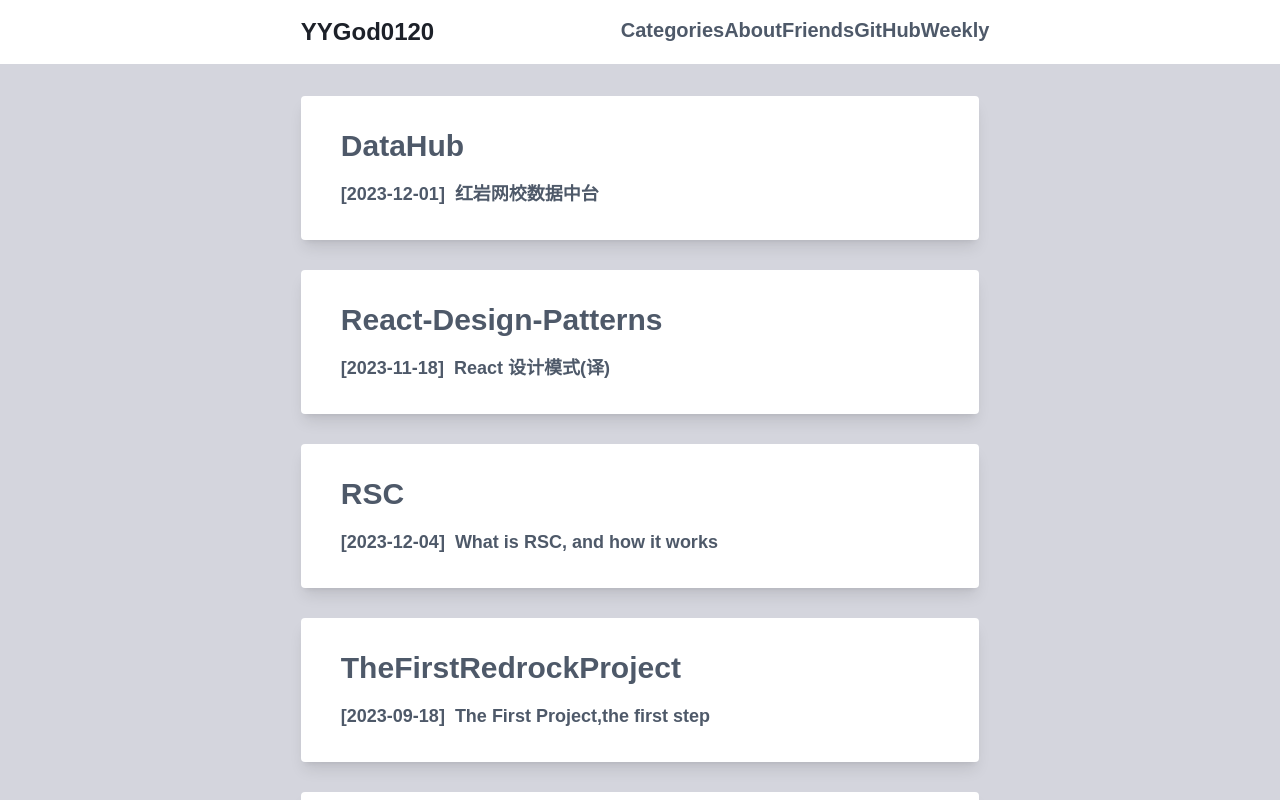
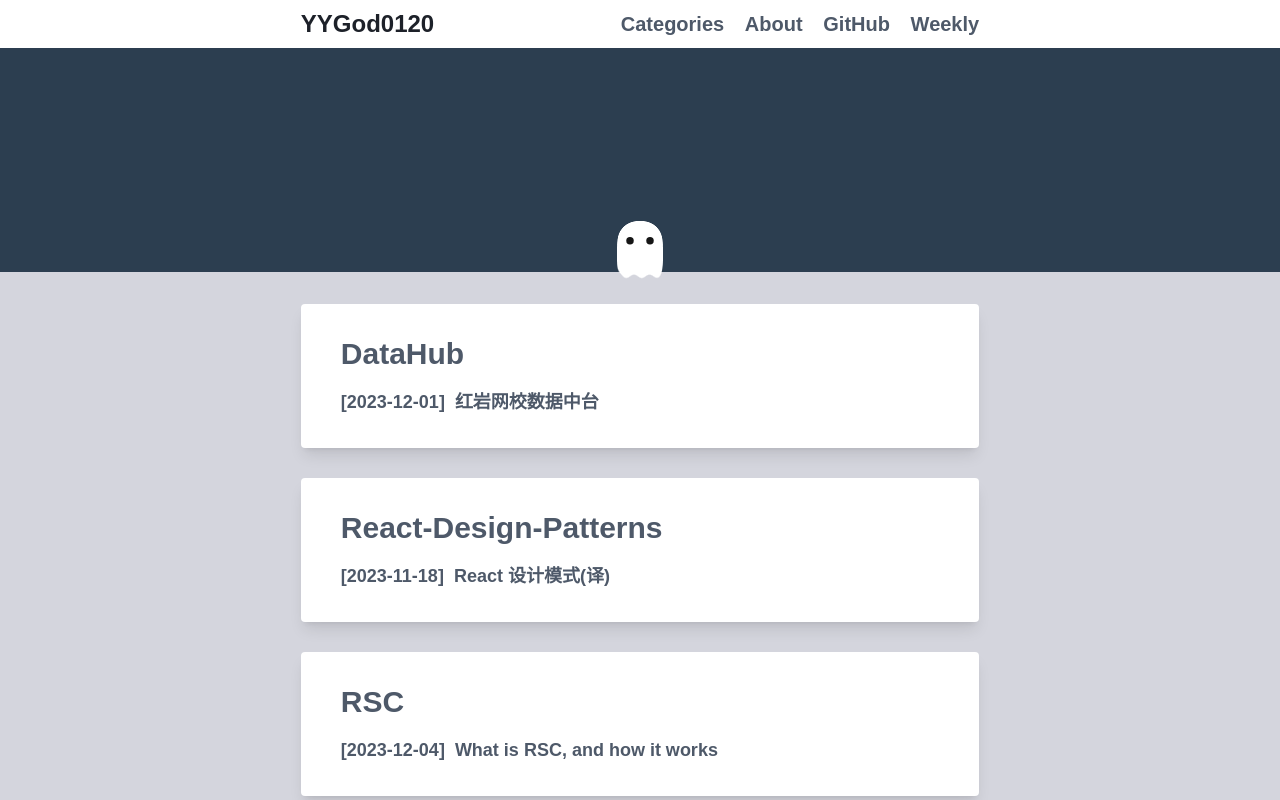
Before and after one commit to YYGod0120/yyblog, a Next.js app: page / in a window 1280 px wide. Shown: the top 800 px of the page. Built offline with nearby package versions, Linux system fonts and the light colour scheme; a web font is replaced by a local one.

Commit message:
:sparkles: (ghost cursor)

```diff
--- /dev/null
+++ b/components/GhostPointer.tsx
@@ -0,0 +1,158 @@
+import React from "react";
+import "../styles/ghost-pointer.css";
+import Script from "next/script";
+export default function GhostPointer() {
+  return (
+    <div className="h-[28vh] bg-[#2C3E50] w-[100vw]">
+      <div id="ghost" className="ghost">
+        <div className="ghost__head">
+          <div className="ghost__eyes"></div>
+          <div className="ghost__mouth"></div>
+        </div>
+        <div className="ghost__tail">
+          <div className="ghost__rip"></div>
+        </div>
+      </div>
+
+      <svg xmlns="http://www.w3.org/2000/svg" version="1.1">
+        <defs>
+          <filter id="goo">
+            <feGaussianBlur
+              in="SourceGraphic"
+              stdDeviation="10"
+              result="ghost-blur"
+            />
+            <feColorMatrix
+              in="ghost-blur"
+              mode="matrix"
+              values="
+                1 0 0 0 0
+                0 1 0 0 0
+                0 0 1 0 0
+                0 0 0 16 -7"
+              result="ghost-gooey"
+            />
+          </filter>
+        </defs>
+      </svg>
+      <Script id="ghost-cursor">
+        {`let mouse = { x: window.innerWidth / 2, y: window.innerHeight*0.19, dir: "" };
+let clicked = false;
+
+const getMouse = (e) => {
+  // 获取鼠标垂直坐标
+let mouseY = e.clientY || e.pageY || 0 || window.innerHeight / 2;
+
+// 设置最大和最小高度限制
+const maxY = window.innerHeight*0.19;
+const minY = window.innerHeight*0.01;
+
+// 限制鼠标垂直坐标在最大值和最小值之间
+mouseY = Math.max(minY, Math.min(maxY, mouseY));
+  mouse = {
+    x: e.clientX || e.pageX  || 0 || window.innerWidth / 2,
+    y:mouseY,
+    dir: getMouse.x > e.clientX ? "left" : "right",
+  };
+};
+["mousemove", "touchstart", "touchmove"].forEach((e) => {
+  window.addEventListener(e, getMouse);
+});
+window.addEventListener("mousedown", (e) => {
+  e.preventDefault();
+  clicked = true;
+});
+window.addEventListener("mouseup", () => {
+  clicked = false;
+});
+
+/*--------------------
+Ghost Follow
+--------------------*/
+class GhostFollow {
+  constructor(options) {
+    Object.assign(this, options);
+
+    this.el = document.querySelector("#ghost");
+    this.mouth = document.querySelector(".ghost__mouth");
+    this.eyes = document.querySelector(".ghost__eyes");
+    this.pos = {
+      x: 0,
+      y: 0,
+    };
+  }
+
+  follow() {
+    this.distX = mouse.x - this.pos.x;
+    this.distY = mouse.y - this.pos.y;
+
+    this.velX = this.distX / 8;
+    this.velY = this.distY / 8;
+
+    this.pos.x += this.distX / 10;
+    this.pos.y += this.distY / 10;
+
+    this.skewX = map(this.velX, 0, 100, 0, -50);
+    this.scaleY = map(this.velY, 0, 100, 1, 2.0);
+    this.scaleEyeX = map(Math.abs(this.velX), 0, 100, 1, 1.2);
+    this.scaleEyeY = map(Math.abs(this.velX * 2), 0, 100, 1, 0.1);
+    this.scaleMouth = Math.min(
+      Math.max(
+        map(Math.abs(this.velX * 1.5), 0, 100, 0, 10),
+        map(Math.abs(this.velY * 1.2), 0, 100, 0, 5)
+      ),
+      2
+    );
+
+    if (clicked) {
+      this.scaleEyeY = 0.4;
+      this.scaleMouth = -this.scaleMouth;
+    }
+
+    this.el.style.transform =
+      "translate(" +
+      this.pos.x +
+      "px, " +
+      this.pos.y +
+      "px) scale(.5) skew(" +
+      this.skewX +
+      "deg) rotate(" +
+      -this.skewX +
+      "deg) scaleY(" +
+      this.scaleY +
+      ")";
+    this.eyes.style.transform =
+      "translateX(-50%) scale(" + this.scaleEyeX + "," + this.scaleEyeY + ")";
+    this.mouth.style.transform =
+      "translate(" +
+      (-this.skewX * 0.5 - 10) +
+      "px) scale(" +
+      this.scaleMouth +
+      ")";
+  }
+}
+
+/*--------------------
+Map
+--------------------*/
+function map(num, in_min, in_max, out_min, out_max) {
+  return ((num - in_min) * (out_max - out_min)) / (in_max - in_min) + out_min;
+}
+
+/*--------------------
+Init
+--------------------*/
+const cursor = new GhostFollow();
+
+/*--------------------
+Render
+--------------------*/
+const render = () => {
+  requestAnimationFrame(render);
+  cursor.follow();
+};
+render();`}
+      </Script>
+    </div>
+  );
+}
--- a/components/Header.tsx
+++ b/components/Header.tsx
@@ -1,5 +1,6 @@
 import Link from "next/link";
 import React from "react";
+import GhostPointer from "./GhostPointer";
 type Tag = {
   name: string;
   href: string;
@@ -15,10 +16,6 @@ export default function Header() {
       href: "/about",
     },
     {
-      name: "Friends",
-      href: "/friends",
-    },
-    {
       name: "GitHub",
       href: "https://github.com/YYGod0120",
     },
@@ -28,8 +25,8 @@ export default function Header() {
     },
   ];
   return (
-    <div className="bg-white w-[100vw] flex items-center justify-center h-16 ">
-      <div className=" flex w-[53vw] justify-between text-2xl ">
+    <div className="bg-white w-[100vw] flex flex-col justify-center items-center ">
+      <div className=" flex w-[53vw] justify-between text-2xl felx-row h-[6vh] items-center">
         <Link
           href="/"
           className="text-visit-font font-bold no-underline hover:text-visit-font"
@@ -50,6 +47,7 @@ export default function Header() {
           })}
         </div>
       </div>
+      <GhostPointer></GhostPointer>
     </div>
   );
 }
--- /dev/null
+++ b/styles/ghost-pointer.css
@@ -0,0 +1,97 @@
+/* 定义变量 */
+:root {
+  --bg-color: #161616;
+}
+
+/* 定义 .ghost 类的样式 */
+.ghost {
+  position: absolute;
+  z-index: 1;
+  transform-origin: center;
+  width: 90px;
+  margin: 20px 0 0 -45px;
+}
+
+/* 定义 .ghost__eyes 和 .ghost__mouth 的样式 */
+.ghost__eyes,
+.ghost__mouth {
+  position: absolute;
+  z-index: 1;
+  width: 15px;
+  height: 15px;
+  top: 34px;
+  left: 50%;
+  transform: translate(-50%);
+  border-radius: 50px;
+  background: var(--bg-color);
+  margin-left: -20px;
+  transform-origin: center;
+}
+
+/* 设置 .ghost__eyes 的样式 */
+.ghost__eyes {
+  box-shadow: 40px 0 0 var(--bg-color);
+}
+
+/* 设置 .ghost__mouth 的样式 */
+.ghost__mouth {
+  margin: 0;
+  top: 60px;
+  transform: scale(0);
+  border-radius: 20px 20px 12px 12px;
+  width: 20px;
+  transform-origin: center bottom;
+  overflow: hidden;
+}
+
+/* 定义 .ghost__tail 的样式 */
+.ghost__tail {
+  position: absolute;
+  z-index: -1;
+  top: 82px;
+  height: 55px;
+  width: 100%;
+  filter: url(#goo);
+}
+
+/* 设置 .ghost__tail::before 的样式 */
+.ghost__tail:before {
+  content: "";
+  background: #fff;
+  position: absolute;
+  bottom: 35px;
+  left: 0;
+  height: 100px;
+  width: 100%;
+  border-radius: 40px 40px 5px 5px;
+}
+
+/* 设置 .ghost__rip 的样式 */
+.ghost__rip {
+  width: 15px;
+  height: 28px;
+  background: #fff;
+  position: absolute;
+  top: 15px;
+  left: 0;
+  box-shadow: -62px 0 0 #fff, -31px 0 0 #fff, 31px 0 0 #fff, 62px 0 0 #fff,
+    93px 0 0 #fff;
+  border-radius: 50%;
+  animation: ghost-rips 1.2s linear infinite;
+}
+
+/* 定义关键帧动画 ghost-rips */
+@keyframes ghost-rips {
+  0% {
+    left: 0;
+    top: 12px;
+  }
+  50% {
+    left: 31px;
+    top: 20px;
+  }
+  100% {
+    left: 62px;
+    top: 12px;
+  }
+}
```
